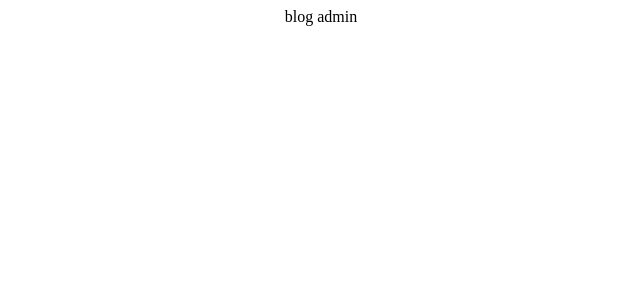
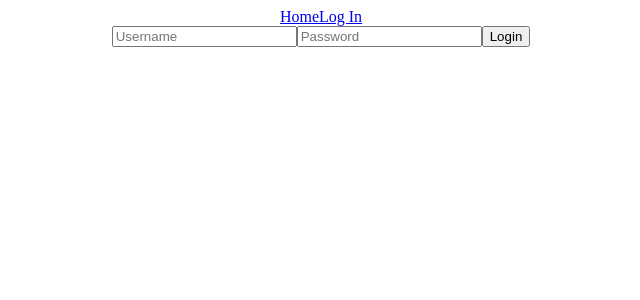
Before and after one commit to wickettc/blog-admin, a React (Create React App) app: page /login in a window 1280 px wide. Shown: the top 300 px of the page, without its empty margins (319-959 px from the left). Built offline with nearby package versions, Linux system fonts and the light colour scheme.

Commit message:
setup login page

```diff
--- a/public/index.html
+++ b/public/index.html
@@ -24,7 +24,7 @@
       work correctly both with client-side routing and a non-root public URL.
       Learn how to configure a non-root public URL by running `npm run build`.
     -->
-    <title>React App</title>
+        <title>Blog Admin Page</title>
     </head>
     <body>
         <noscript>You need to enable JavaScript to run this app.</noscript>
@@ -38,6 +38,5 @@
 
       To begin the development, run `npm start` or `yarn start`.
       To create a production bundle, use `npm run build` or `yarn build`.
-    -->
-  </body>
+    --></body>
 </html>
--- a/src/App.js
+++ b/src/App.js
@@ -1,9 +1,33 @@
+import React, { useState } from 'react';
+import { BrowserRouter as Router, Switch, Route } from 'react-router-dom';
+import NavBar from './components/NavBar';
+import Home from './pages/Home';
+import Login from './pages/Login';
 import './App.css';
 
 function App() {
+    const [token, setToken] = useState('');
+    const [loggedIn, setLoggedIn] = useState(false);
+
     return (
         <div className="App">
-            <div>blog admin</div>
+            {console.log(token)}
+            <Router>
+                <NavBar />
+                <Switch>
+                    <Route exact path="/" render={() => <Home />} />
+                    <Route
+                        exact
+                        path="/login"
+                        render={(props) => (
+                            <Login
+                                setLoggedIn={setLoggedIn}
+                                setToken={setToken}
+                            />
+                        )}
+                    />
+                </Switch>
+            </Router>
         </div>
     );
 }
--- /dev/null
+++ b/src/api/blogCall.js
@@ -0,0 +1,15 @@
+import axios from 'axios';
+
+const login = async (username, password) => {
+    try {
+        const response = await axios.post('http://localhost:3000/auth/login', {
+            username,
+            password,
+        });
+        return response.data;
+    } catch (err) {
+        console.log(err);
+    }
+};
+
+export { login };
--- a/src/components/NavBar.js
+++ b/src/components/NavBar.js
@@ -0,0 +1,13 @@
+import React from 'react';
+import { Link } from 'react-router-dom';
+
+const NavBar = () => {
+    return (
+        <nav>
+            <Link to="/">Home</Link>
+            <Link to="login">Log In</Link>
+        </nav>
+    );
+};
+
+export default NavBar;
--- /dev/null
+++ b/src/pages/Home.js
@@ -0,0 +1,11 @@
+import React from 'react';
+
+const Home = () => {
+    return (
+        <div>
+            <div>Home page</div>
+        </div>
+    );
+};
+
+export default Home;
--- /dev/null
+++ b/src/pages/Login.js
@@ -0,0 +1,51 @@
+import React, { useState } from 'react';
+import { login } from '../api/blogCall';
+import { useHistory } from 'react-router-dom';
+
+const Login = ({ setToken, setLoggedIn }) => {
+    const [username, setUsername] = useState('');
+    const [password, setPassword] = useState('');
+    let history = useHistory();
+
+    const handleChange = (e) => {
+        if (e.target.name === 'username') {
+            setUsername(e.target.value);
+        } else {
+            setPassword(e.target.value);
+        }
+    };
+
+    const handleSubmit = async (e) => {
+        e.preventDefault();
+        const res = await login(username, password);
+        setToken(`Bearer ${res.token}`);
+        setLoggedIn(true);
+        setUsername('');
+        setPassword('');
+        history.push('/');
+    };
+
+    return (
+        <div>
+            <form onSubmit={handleSubmit}>
+                <input
+                    type="text"
+                    placeholder="Username"
+                    name="username"
+                    value={username}
+                    onChange={handleChange}
+                />
+                <input
+                    type="password"
+                    placeholder="Password"
+                    name="password"
+                    value={password}
+                    onChange={handleChange}
+                />
+                <button>Login</button>
+            </form>
+        </div>
+    );
+};
+
+export default Login;
```
Also changed, not shown: 1 other file (tests, documents, lock files or other folders). Lines whose indentation alone changed are shown as unchanged.
